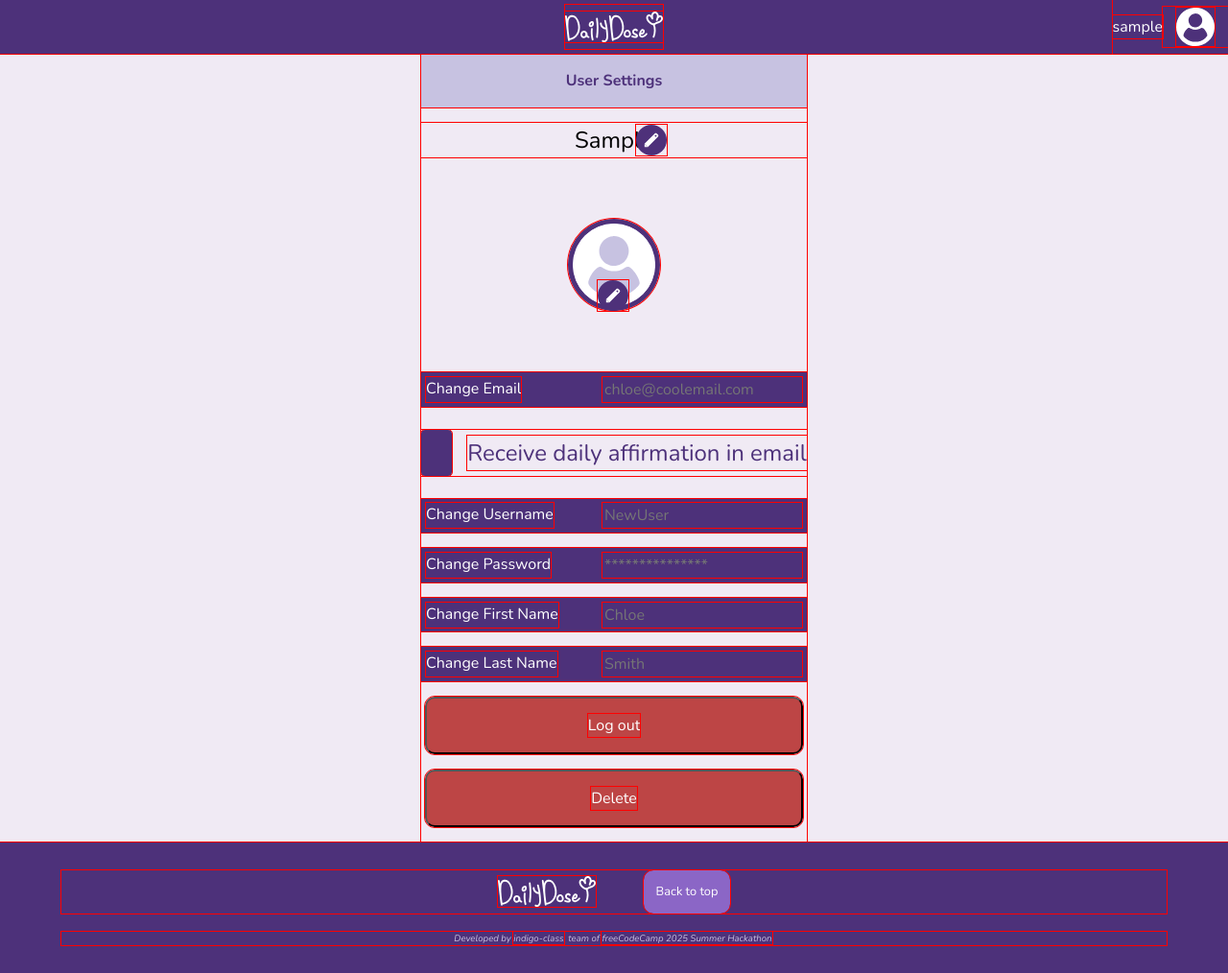
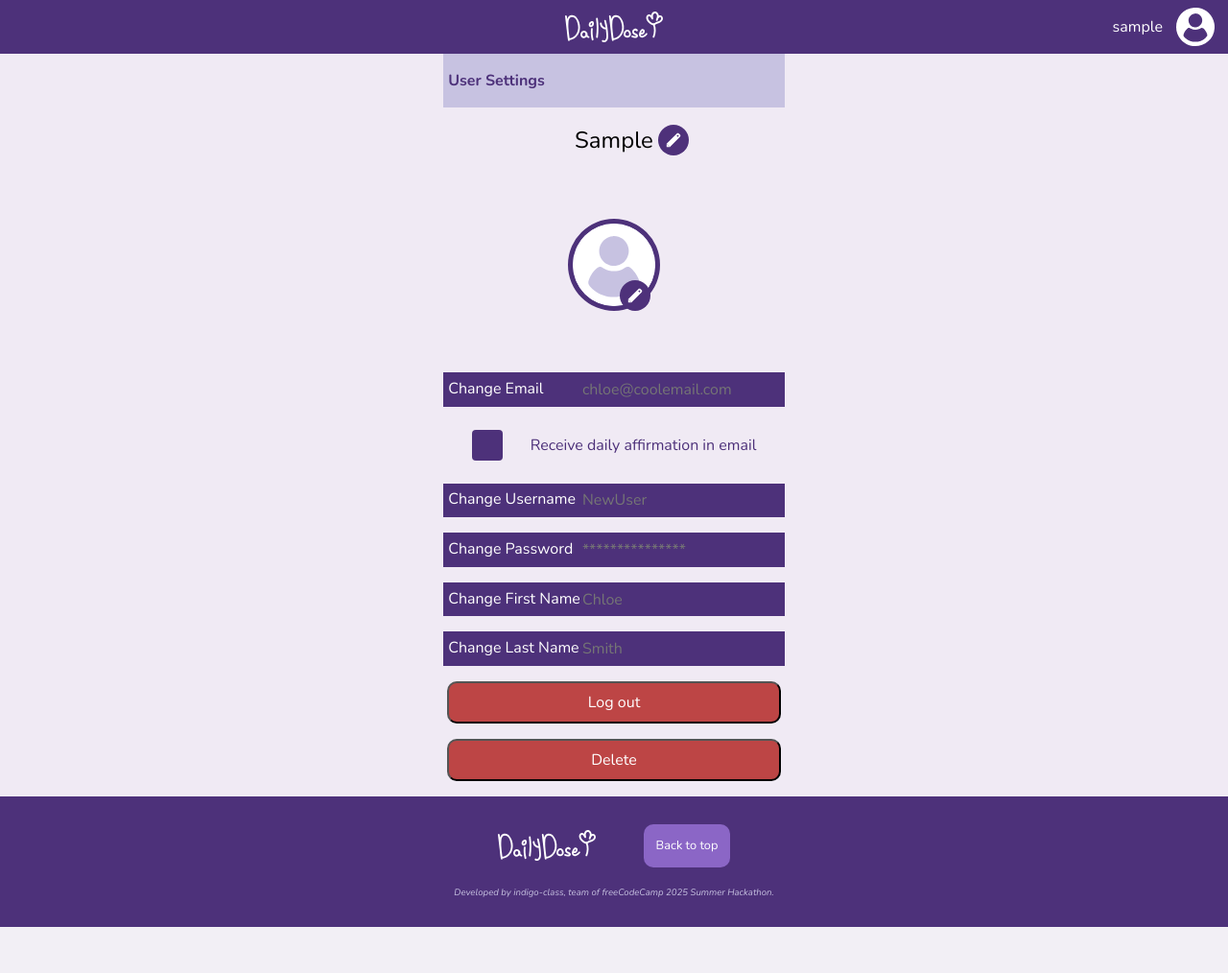
Before and after one commit to freeCodeCamp-2025-Summer-Hackathon/indigo-class, a Flask app: page /user-settings/ in a window 1280 px wide. Shown: the whole page at 96% size. After the commit the page ends 966 px from the top, so only its background shows below. Run offline with Flask 3, Linux system fonts and the light colour scheme; the visitor is signed in with stand-in values (Sample User, id 1); data that the repository does not hold is empty.

Commit message:
update: fixed the css of the user setting page

```diff
--- a/app/static/styles/pages/user_settings.css
+++ b/app/static/styles/pages/user_settings.css
@@ -6,13 +6,9 @@ body{
     font-size: 1.5rem;
 }
 
-* {
-    outline: 1px solid red;
-}
-/*get back here later*/
 .setting__bg {
     display: flex;
-    justify-content: center;
+    justify-content: flex-start;
     align-items: center;
     height: 3.5rem;
     padding: 0.3rem;
@@ -200,17 +196,18 @@ body{
 }
 
 .submit {
+    display: flex;
+    justify-content: center;
+    align-items: center;
+    cursor: pointer;
+    font-weight: bold;
     background-color: var(--white);
     color: var(--purple-dark);
     border: 3px solid var(--white);
     border-radius: 5px;
     padding: 0;
-    width: 2rem;
+    width: 5rem;
     height: 3rem;
-    display: flex;
-    justify-content: center;
-    align-items: center;
-    cursor: pointer;
 }
 
 .submit:hover {
@@ -220,6 +217,7 @@ body{
 .close {
     color: var(--white);
     background-color: var(--red-important);
+    font-size: 2rem;
     border-radius: 8px;
     padding: 0;
     width: 2rem;
@@ -236,15 +234,17 @@ body{
 
 .daily__affirmation {
     display: flex;
+    justify-content: space-evenly;
     align-items: center;
     gap: 1rem;
-    margin: 1em auto;
+    margin: 1em 0;
+    padding: 0 1rem;
     color: var(--purple-dark);
 }
 
 .check__box {
-    width: 2em;
-    height: 3em;
+    width: 2rem;
+    height: 2rem;
     appearance: none;
     border-radius: 4px;
     background-color: var(--purple-dark);
@@ -253,10 +253,14 @@ body{
     position: relative;
 }
 
+.checkbox__label {
+    font-size: 1rem;
+}
+
 .check__box:checked::after {
     content: "✔";
     color: var(--white);
-    font-size: 2em;
+    font-size: 2rem;
     position: absolute;
     top: 50%;
     left: 50%;
@@ -268,7 +272,7 @@ body{
     flex-direction: row;
     justify-content: center;
     width: 98%;
-    padding: 1rem;
+    padding: 0.5rem;
     color: var(--white);
     background-color: var(--red-important);
     border-radius: 10px;
@@ -280,3 +284,7 @@ body{
     background-color: var(--red-important-hover);
     text-decoration: underline;
 }
+
+.log__out__link {
+    color: var(--white);
+}
--- a/app/templates/auth/user_settings.html
+++ b/app/templates/auth/user_settings.html
@@ -40,7 +40,7 @@
 
 <form class="daily__affirmation" method="POST" action="{{ url_for('user_settings.toggle_email_subscription') }}">
         <input type="checkbox" class="check__box" id="receive__email">
-        <label id="receive__email">Receive daily affirmation in email</label>
+        <label for="receive__email" class="checkbox__label">Receive daily affirmation in email</label>
 </form>
 
 <div class="dropdown">
@@ -145,7 +145,7 @@
 </div>
 
 <button type="button" class="logout__delete" id="log__out">
-    <span>Log out</span>
+    <a href="{{ url_for('auth.logout') }}" class="log__out__link">Log out</a>
 </button>
 
 <button type="button" class="logout__delete" id="delete" data-type="delete">
```
